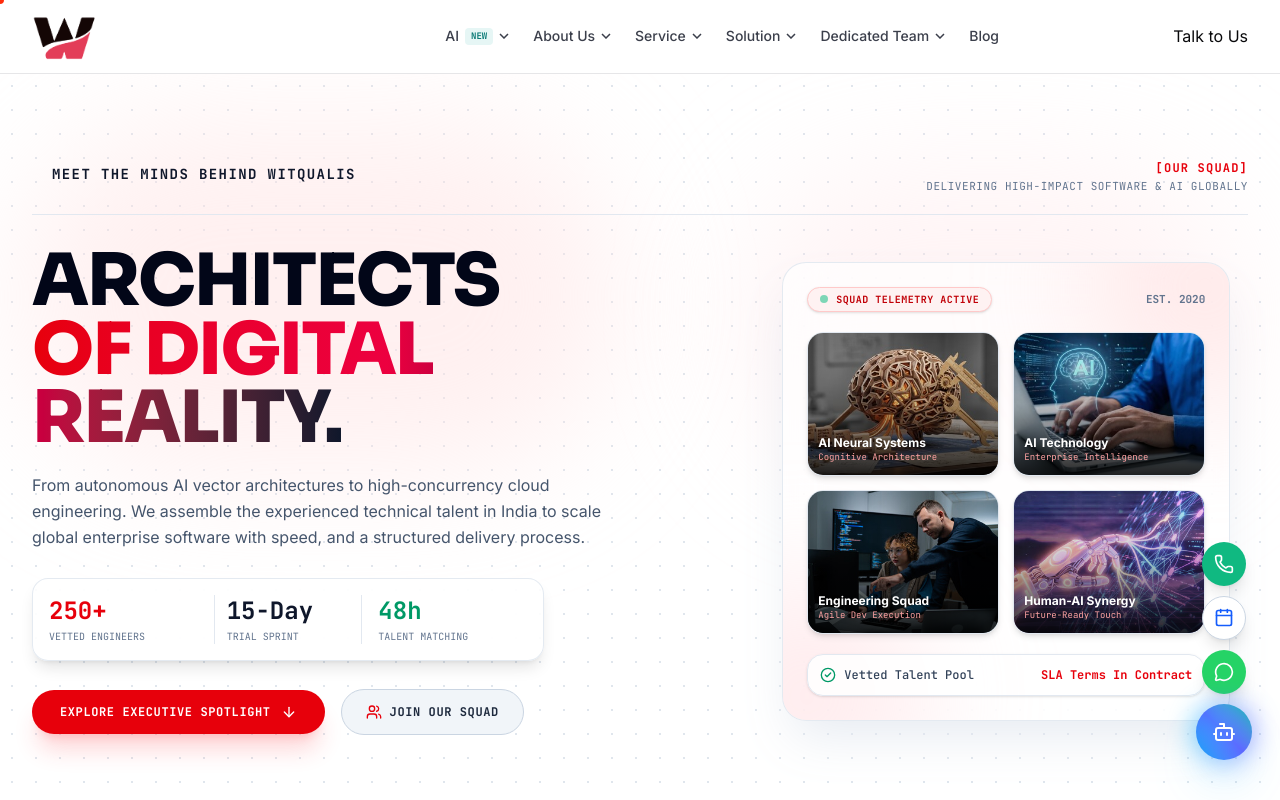
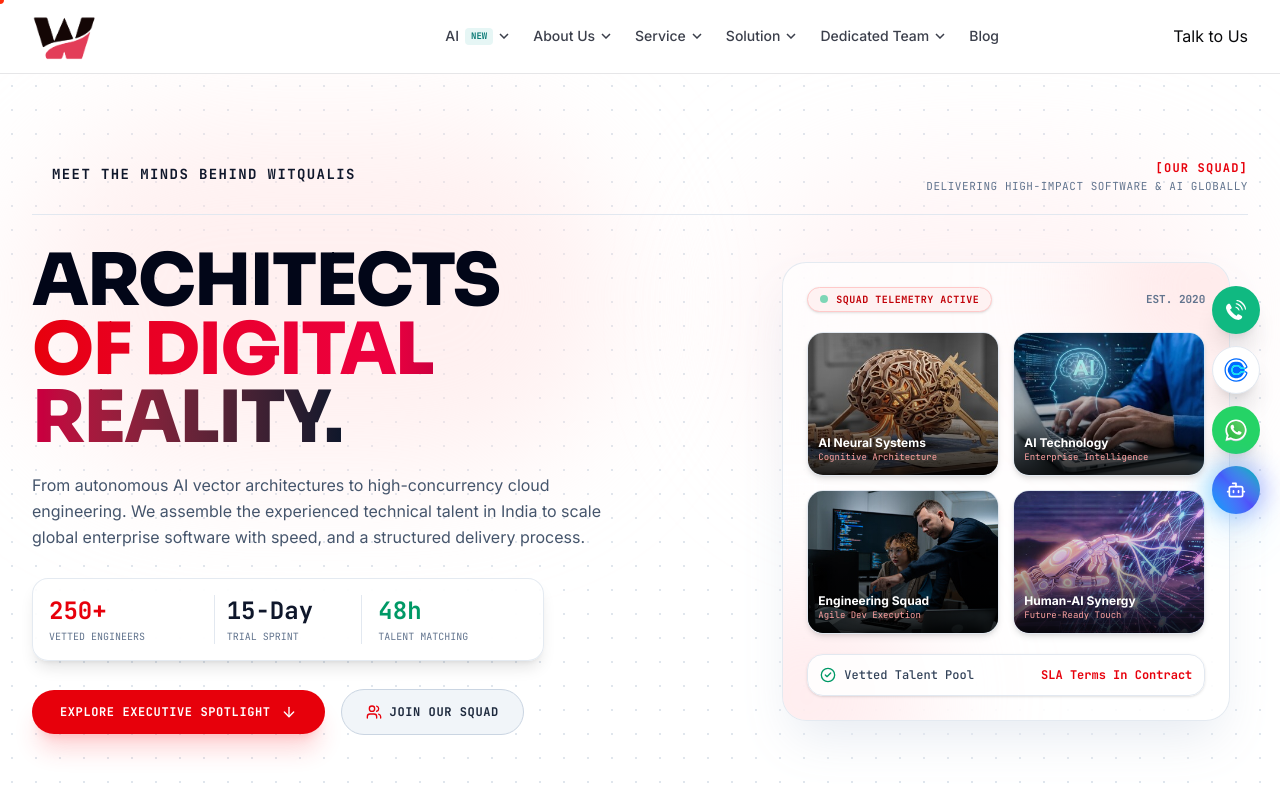
Before and after one commit to abhijeetpathak-pro/ai-software-development-, a Next.js app: page /our-team in a window 1280 px wide. Shown: the top 800 px of the page. Built offline with nearby package versions, Linux system fonts and the light colour scheme.

Commit message:
Center floating action bar vertically using official social SVG icons and polish client logos with correct webp assets

```diff
--- a/src/app/portfolio/ClientsAndStats.tsx
+++ b/src/app/portfolio/ClientsAndStats.tsx
@@ -66,10 +66,13 @@ const clientLogos = [
   { name: 'Fliplearn', logo: '/images/client/fliplearn.webp' },
   { name: 'Vengreso', logo: '/images/client/vengreso.webp' },
   { name: 'Sutherland', logo: '/images/client/sutherland.webp' },
+  { name: 'synKup', logo: '/images/client/synkup.webp' },
   { name: 'Strategic ERP', logo: '/images/client/Strategic ERP.webp' },
   { name: 'Educomp', logo: '/images/client/educomp-school.webp' },
   { name: 'Jangubuzz', logo: '/images/client/Jangubuzz.webp' },
-  { name: 'Floofers', logo: '/images/client/petlav.webp' }
+  { name: 'Floofers', logo: '/images/client/floofers.webp' },
+  { name: 'Petluvs', logo: '/images/client/petlav.webp' },
+  { name: 'SYML', logo: '/images/client/syml.webp' }
 ];
 
 export default function ClientsAndStats() {
--- a/src/components/ClientLogos.tsx
+++ b/src/components/ClientLogos.tsx
@@ -50,6 +50,13 @@ const clients = [
     projects: 20
   },
   {
+    name: 'synKup',
+    image: '/images/client/synkup.webp',
+    link: '/portfolio/',
+    category: 'AI & Career-Tech',
+    projects: 10
+  },
+  {
     name: 'Jangubuzz',
     image: '/images/client/Jangubuzz.webp',
     link: '/portfolio/',
@@ -79,11 +86,18 @@ const clients = [
   },
   {
     name: 'Floofers',
-    image: '/images/client/petlav.webp',
+    image: '/images/client/floofers.webp',
     link: '/portfolio/',
     category: 'Pet Care Platform',
     projects: 9
   },
+  {
+    name: 'SYML',
+    image: '/images/client/syml.webp',
+    link: '/portfolio/',
+    category: 'Healthcare & SaaS',
+    projects: 8
+  }
 ];
 
 export default function ClientLogos() {
--- a/src/components/animated/QuantumChatbot.tsx
+++ b/src/components/animated/QuantumChatbot.tsx
@@ -2,8 +2,9 @@
 'use client';
 
 import React, { useState, useRef, useEffect } from 'react';
+import Image from 'next/image';
 import { motion, AnimatePresence } from 'framer-motion';
-import { Bot, Send, X, Sparkles, User, RefreshCw, Phone, Calendar, MessageCircle } from 'lucide-react';
+import { Bot, Send, X, Sparkles, User, RefreshCw } from 'lucide-react';
 import { soundFx } from '@/lib/AudioEngine';
 
 interface Message {
@@ -86,8 +87,11 @@ export default function QuantumChatbot() {
 
   return (
     <>
-      {/* Floating Corner Stack: Call, Calendly, WhatsApp & AI Bot Launcher */}
-      <div className="fixed bottom-8 right-5 sm:bottom-10 sm:right-7 z-[9990] flex flex-col items-center gap-2.5">
+      {/* Floating Action Sidebar - Vertically Centered on the Right */}
+      <aside
+        className="fixed right-3 sm:right-5 top-1/2 -translate-y-1/2 z-[9990] flex flex-col items-center gap-3"
+        aria-label="Quick Communication & AI Assistant"
+      >
 
         {/* 1. Direct Call Us */}
         <a
@@ -95,12 +99,19 @@ export default function QuantumChatbot() {
           target="_blank"
           rel="noopener noreferrer"
           onMouseEnter={() => soundFx.playHover()}
-          className="h-10 w-10 sm:h-11 sm:w-11 rounded-full bg-[#10b981] text-white flex items-center justify-center shadow-lg hover:scale-110 hover:shadow-emerald-500/40 transition-all p-2.5 group relative"
-          aria-label="Call Us"
+          className="h-11 w-11 sm:h-12 sm:w-12 rounded-full bg-[#10b981] text-white flex items-center justify-center shadow-xl hover:scale-110 hover:shadow-emerald-500/50 transition-all duration-300 p-2.5 group relative"
+          aria-label="Call Us Directly"
         >
-          <Phone className="w-5 h-5" />
-          <span className="absolute right-full mr-3 px-2.5 py-1 rounded-lg bg-slate-900 text-white text-[11px] font-mono whitespace-nowrap opacity-0 group-hover:opacity-100 transition-opacity pointer-events-none shadow-xl border border-slate-700">
+          <Image
+            src="/images/social/call.svg"
+            alt="Call Us"
+            width={24}
+            height={24}
+            className="w-5 h-5 filter brightness-0 invert"
+          />
+          <span className="absolute right-full mr-3.5 px-3 py-1.5 rounded-xl bg-zinc-950/95 text-white text-[11px] font-mono whitespace-nowrap opacity-0 group-hover:opacity-100 group-hover:-translate-x-1 transition-all duration-200 pointer-events-none shadow-2xl border border-zinc-700/80 backdrop-blur-md">
             Call (+91 9289633637)
+            <span className="absolute -right-1 top-1/2 -translate-y-1/2 w-2 h-2 bg-zinc-950 rotate-45 border-r border-t border-zinc-700/80" />
           </span>
         </a>
 
@@ -110,12 +121,19 @@ export default function QuantumChatbot() {
           target="_blank"
           rel="noopener noreferrer"
           onMouseEnter={() => soundFx.playHover()}
-          className="h-10 w-10 sm:h-11 sm:w-11 rounded-full bg-white text-slate-800 border border-slate-300 flex items-center justify-center shadow-lg hover:scale-110 hover:border-blue-500 transition-all p-2.5 group relative"
+          className="h-11 w-11 sm:h-12 sm:w-12 rounded-full bg-white flex items-center justify-center shadow-xl hover:scale-110 hover:shadow-blue-500/30 hover:border-blue-400 border border-slate-200 transition-all duration-300 p-2.5 group relative"
           aria-label="Book 30-Min Discovery Call"
         >
-          <Calendar className="w-5 h-5 text-blue-600" />
-          <span className="absolute right-full mr-3 px-2.5 py-1 rounded-lg bg-slate-900 text-white text-[11px] font-mono whitespace-nowrap opacity-0 group-hover:opacity-100 transition-opacity pointer-events-none shadow-xl border border-slate-700">
+          <Image
+            src="/images/social/calendly-icon.svg"
+            alt="Calendly Discovery"
+            width={26}
+            height={26}
+            className="w-6 h-6 object-contain"
+          />
+          <span className="absolute right-full mr-3.5 px-3 py-1.5 rounded-xl bg-zinc-950/95 text-white text-[11px] font-mono whitespace-nowrap opacity-0 group-hover:opacity-100 group-hover:-translate-x-1 transition-all duration-200 pointer-events-none shadow-2xl border border-zinc-700/80 backdrop-blur-md">
             Book Discovery Call
+            <span className="absolute -right-1 top-1/2 -translate-y-1/2 w-2 h-2 bg-zinc-950 rotate-45 border-r border-t border-zinc-700/80" />
           </span>
         </a>
 
@@ -125,12 +143,19 @@ export default function QuantumChatbot() {
           target="_blank"
           rel="noopener noreferrer"
           onMouseEnter={() => soundFx.playHover()}
-          className="h-10 w-10 sm:h-11 sm:w-11 rounded-full bg-[#25D366] text-white flex items-center justify-center shadow-lg hover:scale-110 hover:shadow-green-500/40 transition-all p-2.5 group relative"
+          className="h-11 w-11 sm:h-12 sm:w-12 rounded-full bg-[#25D366] flex items-center justify-center shadow-xl hover:scale-110 hover:shadow-green-500/50 transition-all duration-300 p-2.5 group relative"
           aria-label="Chat on WhatsApp"
         >
-          <MessageCircle className="w-5 h-5" />
-          <span className="absolute right-full mr-3 px-2.5 py-1 rounded-lg bg-slate-900 text-white text-[11px] font-mono whitespace-nowrap opacity-0 group-hover:opacity-100 transition-opacity pointer-events-none shadow-xl border border-slate-700">
+          <Image
+            src="/images/social/whatsapp.svg"
+            alt="WhatsApp Chat"
+            width={24}
+            height={24}
+            className="w-6 h-6 object-contain"
+          />
+          <span className="absolute right-full mr-3.5 px-3 py-1.5 rounded-xl bg-zinc-950/95 text-white text-[11px] font-mono whitespace-nowrap opacity-0 group-hover:opacity-100 group-hover:-translate-x-1 transition-all duration-200 pointer-events-none shadow-2xl border border-zinc-700/80 backdrop-blur-md">
             WhatsApp Direct
+            <span className="absolute -right-1 top-1/2 -translate-y-1/2 w-2 h-2 bg-zinc-950 rotate-45 border-r border-t border-zinc-700/80" />
           </span>
         </a>
 
@@ -138,31 +163,32 @@ export default function QuantumChatbot() {
         <motion.button
           onClick={toggleOpen}
           onMouseEnter={() => soundFx.playHover()}
-          whileHover={{ scale: 1.08 }}
-          whileTap={{ scale: 0.95 }}
-          className="relative group p-3.5 sm:p-4 rounded-full bg-gradient-to-tr from-sky-500 via-indigo-500 to-emerald-400 text-white shadow-2xl shadow-sky-500/40 flex items-center justify-center cursor-pointer"
+          whileHover={{ scale: 1.1 }}
+          whileTap={{ scale: 0.94 }}
+          className="relative group h-11 w-11 sm:h-12 sm:w-12 rounded-full bg-gradient-to-tr from-sky-500 via-indigo-600 to-emerald-400 text-white shadow-2xl shadow-sky-500/40 flex items-center justify-center cursor-pointer transition-transform"
           aria-label="Toggle Quantum AI Assistant"
         >
           {/* Animated Neon Pulse Ring */}
           <span className="absolute -inset-1 rounded-full bg-gradient-to-r from-sky-400 to-indigo-500 opacity-70 blur-md group-hover:opacity-100 transition-opacity animate-pulse" />
           <div className="relative flex items-center justify-center">
-            {isOpen ? <X className="w-6 h-6" /> : <Bot className="w-6 h-6" />}
+            {isOpen ? <X className="w-5 h-5" /> : <Bot className="w-5 h-5" />}
           </div>
-          <span className="absolute right-full mr-3 px-2.5 py-1 rounded-lg bg-slate-900 text-white text-[11px] font-mono whitespace-nowrap opacity-0 group-hover:opacity-100 transition-opacity pointer-events-none shadow-xl border border-slate-700">
+          <span className="absolute right-full mr-3.5 px-3 py-1.5 rounded-xl bg-zinc-950/95 text-white text-[11px] font-mono whitespace-nowrap opacity-0 group-hover:opacity-100 group-hover:-translate-x-1 transition-all duration-200 pointer-events-none shadow-2xl border border-zinc-700/80 backdrop-blur-md">
             Quantum AI Assistant
+            <span className="absolute -right-1 top-1/2 -translate-y-1/2 w-2 h-2 bg-zinc-950 rotate-45 border-r border-t border-zinc-700/80" />
           </span>
         </motion.button>
-      </div>
+      </aside>
 
       {/* Expandable Chat Drawer */}
       <AnimatePresence>
         {isOpen && (
           <motion.div
-            initial={{ opacity: 0, y: 30, scale: 0.92 }}
-            animate={{ opacity: 1, y: 0, scale: 1 }}
-            exit={{ opacity: 0, y: 30, scale: 0.92 }}
+            initial={{ opacity: 0, scale: 0.9, x: 20 }}
+            animate={{ opacity: 1, scale: 1, x: 0 }}
+            exit={{ opacity: 0, scale: 0.9, x: 20 }}
             transition={{ type: 'spring', damping: 25, stiffness: 350 }}
-            className="fixed bottom-28 right-4 sm:bottom-32 sm:right-8 w-[calc(100vw-2rem)] sm:w-[400px] h-[520px] rounded-3xl bg-zinc-950/95 border border-zinc-800 shadow-2xl backdrop-blur-2xl z-[9990] flex flex-col overflow-hidden"
+            className="fixed right-3 sm:right-20 top-1/2 -translate-y-1/2 w-[calc(100vw-1.5rem)] sm:w-[400px] h-[540px] max-h-[85vh] rounded-3xl bg-zinc-950/95 border border-zinc-800 shadow-2xl backdrop-blur-2xl z-[9990] flex flex-col overflow-hidden"
           >
             {/* Chat Header */}
             <div className="p-4 bg-zinc-900/90 border-b border-zinc-800 flex items-center justify-between">
```
Also changed, not shown: src/components/animated/ProjectsSection.tsx (+4 -4 lines), public/images/client/synup.webp (deleted).
